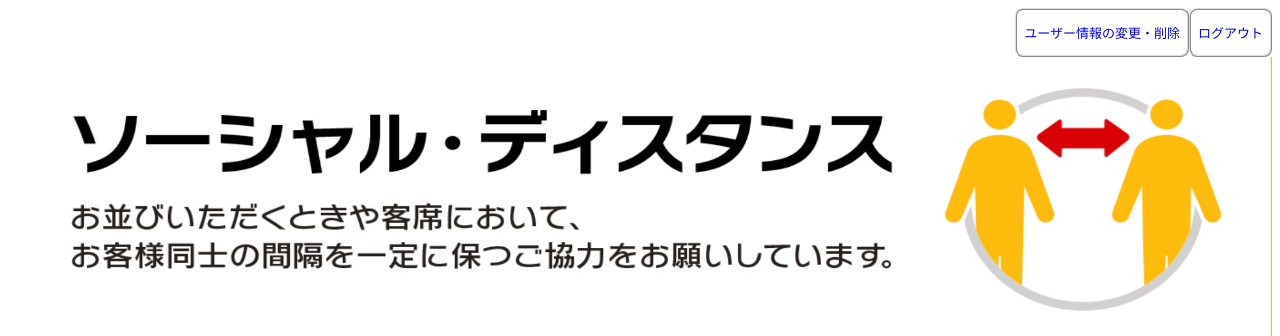
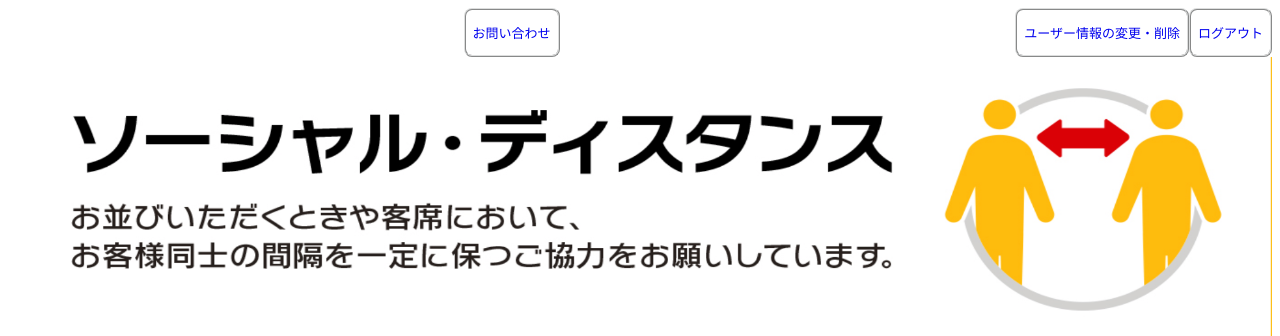
Before and after one commit to takeyuro/php_test, a PHP site: page /test/menu.php in a window 1280 px wide. Shown: the top 336 px of the page. Run offline with PHP 8.4, Linux system fonts and the light colour scheme; a user stored in the database is signed in; data comes from the database, SQL or seed files in the repository.

Commit message:
問い合わせリンク追加

```diff
--- a/history.php
+++ b/history.php
@@ -29,6 +29,9 @@
 	</head>
 	<body>
 		<div class="flex_toppage">
+			<div class="header_mypage">
+				<p><a href="toiawase.php">お問い合わせ</a></p>
+			</div>
 			<div class="header_mypage">
 				<p><a href="detail.php">ユーザー情報の変更・削除</a></p>
 			</div>
--- a/menu.php
+++ b/menu.php
@@ -42,6 +42,9 @@
 	</head>
 	<body>
 		<div class="flex_toppage">
+			<div class="header_mypage">
+				<p><a href="toiawase.php">お問い合わせ</a></p>
+			</div>
 			<div class="header_mypage">
 				<p><a href="detail.php">ユーザー情報の変更・削除</a></p>
 			</div>
--- a/mypage.php
+++ b/mypage.php
@@ -52,6 +52,9 @@
 			try {
 				if ($loginFlug) {
 					echo '<div class="flex_toppage">';
+						echo '<div class="header_mypage">';
+							echo '<p><a href="toiawase.php">お問い合わせ</a></p>';
+						echo '</div>';
 						echo '<div class="header_mypage">';
 							echo '<p><a href="detail.php">ユーザー情報の変更・削除</a></p>';
 						echo '</div>';
```
